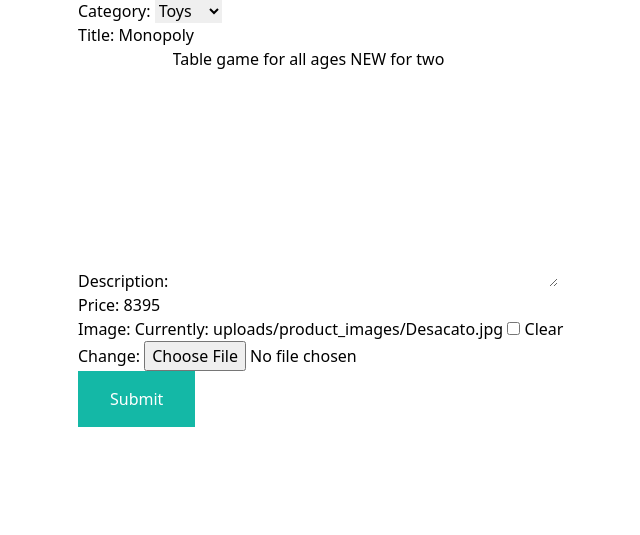
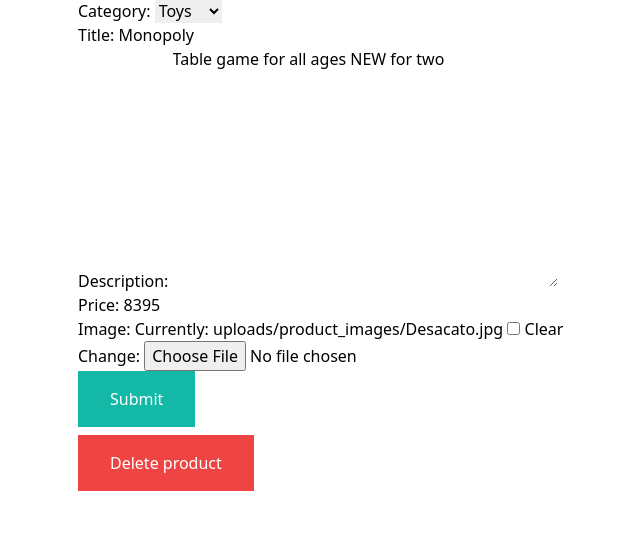
Before and after one commit to jackbasso/django-multi-vendors--QFZsX0b9Cg, a Django app: page /my-store/edit-product/5/ in a window 1280 px wide. Shown: the part 105-640 px from the top of the page, without its empty margins (138-778 px from the left). Run offline with Django 4.2, Linux system fonts and the light colour scheme; a user stored in the database is signed in; data comes from the database, SQL or seed files in the repository; both versions use the stored data as it was after the commit; parts of the project's set-up code (start-up, migrations or seed data) failed here and were passed over; some libraries are stand-ins or nearby versions.

Commit message:
filter Active status

```diff
--- a/petnet/core/views.py
+++ b/petnet/core/views.py
@@ -3,7 +3,7 @@ from store.models import Product
 
 # Create your views here.
 def frontpage(request):
-  products = Product.objects.all()[0:6]
+  products = Product.objects.filter(status=Product.ACTIVE)[0:6]
   return render(request, 'core/frontpage.html', {'products':products})
 
 def about(request):
--- a/petnet/store/models.py
+++ b/petnet/store/models.py
@@ -13,6 +13,18 @@ class Category(models.Model):
         return self.title
 
 class Product(models.Model):
+    DRAFT = 'draft'
+    WAITING_APPROVAL = 'waitingapproval'
+    ACTIVE = 'active'
+    DELETED = 'deleted'
+
+    STATUS_CHOICES = {
+        (DRAFT, 'Draft'),
+        (WAITING_APPROVAL, 'Waiting approval'),
+        (ACTIVE, 'Active'),
+        (DELETED, 'Deleted'),
+    }
+
     user = models.ForeignKey(User, related_name="products", on_delete=models.CASCADE)
     category = models.ForeignKey(Category, related_name="products", on_delete=models.CASCADE)
     title = models.CharField(max_length=50)
@@ -22,6 +34,7 @@ class Product(models.Model):
     image = models.ImageField(upload_to='uploads/product_images/', blank=True, null=True) # Install pip3 install pillow
     created_at = models.DateTimeField(auto_now_add=True)
     updated_at = models.DateTimeField(auto_now=True)
+    status = models.CharField(max_length=50, choices=STATUS_CHOICES, default=ACTIVE)
 
     class Meta:
         ordering = ('-created_at',)
--- a/petnet/store/views.py
+++ b/petnet/store/views.py
@@ -5,15 +5,15 @@ from .models import Category, Product
 def search(request):
   query = request.GET.get('query', '')
   #products = Product.objects.filter(title__icontains=query)
-  products = Product.objects.filter(Q(title__icontains=query) | Q(description__icontains=query))
+  products = Product.objects.filter(status=Product.ACTIVE).filter(Q(title__icontains=query) | Q(description__icontains=query))
   return render(request, 'store/search.html', { 'query':query, 'products':products })
 
 
 def category_detail(request, slug):
   category = get_object_or_404(Category, slug=slug)
-  products = category.products.all()
+  products = category.products.filter(status=Product.ACTIVE)
   return render(request, 'store/category_detail.html', {'category':category, 'products':products})
 
 def product_detail(request, category_slug, slug):
-  product = get_object_or_404(Product, slug=slug)
+  product = get_object_or_404(Product, slug=slug, status=Product.ACTIVE)
   return render(request, 'store/product_detail.html', {'product':product})
--- a/petnet/userprofile/templates/userprofile/add_product.html
+++ b/petnet/userprofile/templates/userprofile/add_product.html
@@ -11,4 +11,9 @@
     {{ form.as_p }}
     <button class="py-4 px-8 bg-teal-500 text-white hover:bg-teal-800">Submit</button>
   </form>
+
+  {% if title == 'Edit product' %}
+    <a href="{% url 'delete_product' product.id %}" class="mt-2 inline-block py-4 px-8 bg-red-500 text-white hover:bg-teal-800">Delete product</a>
+  {% endif %}
+
 {% endblock %}
--- a/petnet/userprofile/templates/userprofile/mystore.html
+++ b/petnet/userprofile/templates/userprofile/mystore.html
@@ -7,7 +7,7 @@
 
   {% if messages %}
     {% for message in messages %}
-      <div class="px-8 py-4 bg-teal-200 text-teal-800">
+      <div class="mt-4 px-8 py-4 bg-teal-200 text-teal-800">
         {{ message }}
       </div>
 
@@ -18,9 +18,9 @@
 
   <h2 class='mt-6 text-xl'>My Products</h2>
 
-  {% if request.user.products %}
+  {% if products %}
   <div class="flex flex-wrap">
-    {% for product in request.user.products.all %}
+    {% for product in products %}
       <div class="product w-1/3 p-2">
         <div class="p-4 bg-gray-100">
           <a href="{% url 'edit_product' product.id %}">
--- a/petnet/userprofile/templates/userprofile/vendor_detail.html
+++ b/petnet/userprofile/templates/userprofile/vendor_detail.html
@@ -8,7 +8,7 @@
   <h1>Vendor: {% firstof user.get_full_name user.username %} </h1>
 
   <div class="flex flex-wrap">
-    {% for product in user.products.all %}
+    {% for product in products %}
     <div class="product w-1/3 p-2">
 
       <div class="p-4 bg-gray-100">
--- a/petnet/userprofile/urls.py
+++ b/petnet/userprofile/urls.py
@@ -10,5 +10,6 @@ urlpatterns = [
   path('my-store/', views.my_store, name='my_store'),
   path('my-store/add-product/', views.add_product, name='add_product'),
   path('my-store/edit-product/<int:pk>/', views.edit_product, name='edit_product'),
+  path('my-store/delete-product/<int:pk>/', views.delete_product, name='delete_product'),
   path('vendors/<int:pk>/', views.vendor_detail, name='vendor_detail'),
 ]
--- a/petnet/userprofile/views.py
+++ b/petnet/userprofile/views.py
@@ -11,11 +11,14 @@ from store.models import Category, Product
 
 def vendor_detail(request, pk):
   user = User.objects.get(pk=pk)
-  return render(request, 'userprofile/vendor_detail.html', { 'user':user})
+  products = Product.objects.filter(status=Product.ACTIVE)
+
+  return render(request, 'userprofile/vendor_detail.html', { 'user':user, 'products':products})
 
 @login_required
 def my_store(request):
-  return render(request, 'userprofile/mystore.html')
+  products = request.user.products.exclude(status=Product.DELETED)
+  return render(request, 'userprofile/mystore.html', { 'products':products })
 
 @login_required
 def add_product(request):
@@ -51,7 +54,14 @@ def edit_product(request, pk):
       return redirect('my_store')
   else:
     form = ProductForm(instance=product) # fill the form with product info
-  return render(request, 'userprofile/add_product.html', { 'form':form, 'title':'Edit product' })
+  return render(request, 'userprofile/add_product.html', { 'form':form, 'title':'Edit product', 'product':product })
+
+@login_required
+def delete_product(request, pk):
+  product = Product.objects.filter(user=request.user).get(pk=pk)
+  product.status = Product.DELETED
+  product.save()
+  return redirect('my_store')
 
 @login_required
 def myaccount(request):
```
Also changed, not shown: petnet/db.sqlite3, petnet/store/migrations/0004_product_status.py (added).
